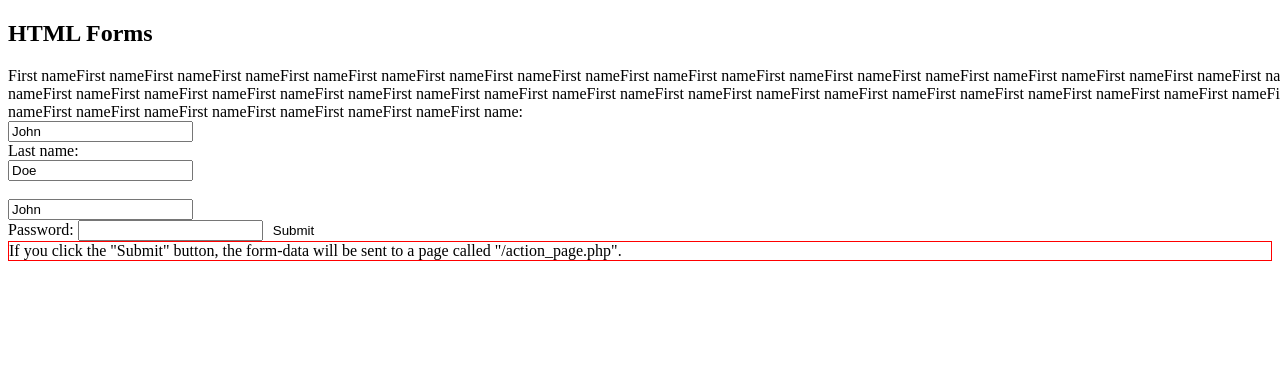
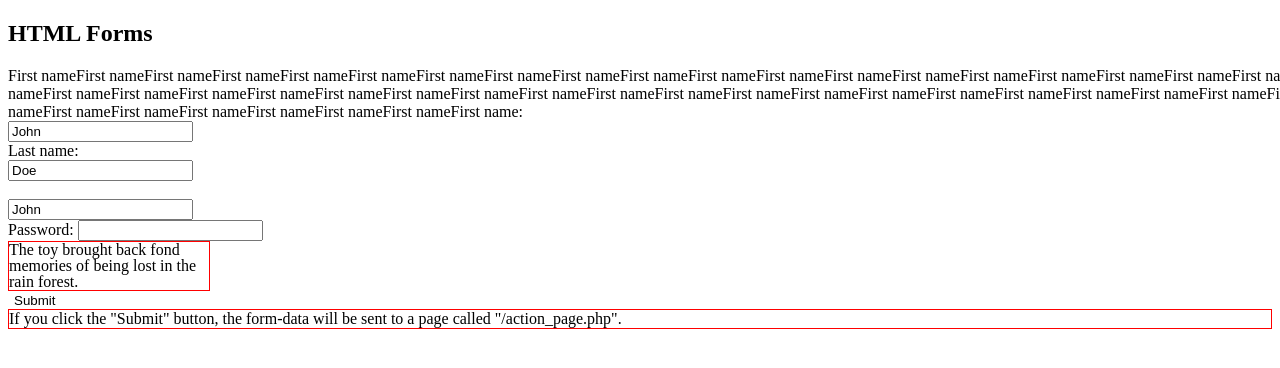
Before and after one commit to mic1711/mic1711.github.io, a plain HTML site: page index.html in a window 1280 px wide. Shown: the top 368 px of the page. Drawn offline with Linux system fonts and the light colour scheme.

Commit message:
Update index.html

```diff
--- a/index.html
+++ b/index.html
@@ -61,6 +61,13 @@
         <input type="password" id="pwd" name="pwd" autocomplete="email">
 
 
+
+        <p style="line-height: 1em !important; max-width: 200px;">
+	The toy brought back fond memories of being lost in the rain forest.
+</p>
+
+
+
         <input type="submit" class="ttt" value="Submit">
     </form>
 
```
